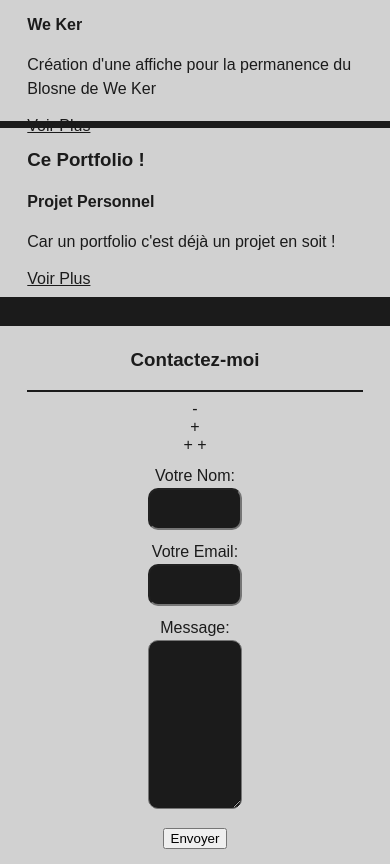
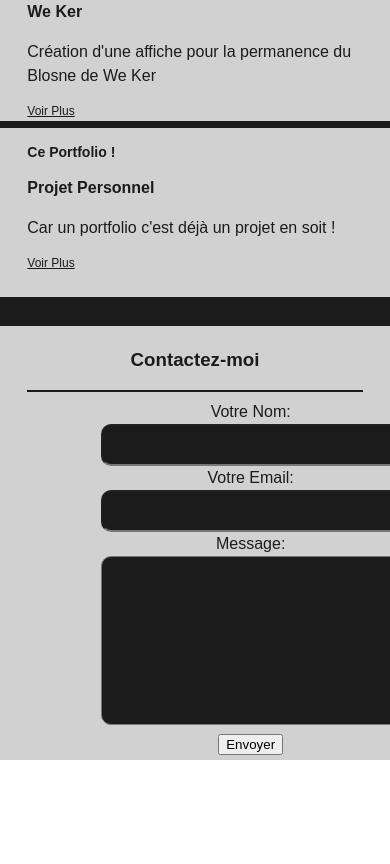
Before and after one commit to KeymoKawaii/Porfolio, a Gatsby site: page / in a window 390 px wide. Shown: the part 3215-4079 px from the top of the page. After the commit the page ends 3975 px from the top, so only its background shows below. Built offline with nearby package versions, Linux system fonts and the light colour scheme; Gatsby itself is replaced by a stand-in of ours.

Commit message:
test responsive

```diff
--- a/src/components/Style.css
+++ b/src/components/Style.css
@@ -294,20 +294,30 @@ nav ul li:hove{
 }
 .Contact p{
     width: 50%;
-    margin: auto;
+    min-width: 300px;
     margin-top: 10px;
     margin-bottom: 10px;
+    margin: auto;
 }
 .Contact p input, .Contact p textarea{
     width: 100%;
+    min-width: 300px;
     background-color: rgb(27, 27, 27);
     color: rgb(209, 209, 209);
     min-height: 5vh;
     border-radius: 10px;
+    margin: auto;
 }
 .Contact p textarea{
     min-height: 20vh;
 }
+
+/* Medias Queries */
+@media screen and (max-width: 450px) {
+    .Projet div div {
+      font-size: 12px;
+    }
+  }
 /* ANIMATION */
 @keyframes title{
     from{
--- a/src/pages/Contact.js
+++ b/src/pages/Contact.js
@@ -8,24 +8,11 @@ const About = () => (
       <SEO title="Contact" />
       <h3>Contactez-moi</h3>
       <hr />
-      {/* <form name="send-place" method="POST" enctype="multipart/form-data"  data-netlify="true">
-        <p>
-          <label>Votre Nom: <input type="text" name="name" /></label>
-        </p>
-        <p>
-          <label>Votre Email: <input type="email" name="email" /></label>
-        </p>
-        <p>
-          <label>Message: <textarea name="message"></textarea></label>
-        </p>
-        <p>
-          <button type="submit">Envoyer</button>
-        </p>
-      </form> */}
-      - <form method="post" action="#">
-+ <form method="post" netlify-honeypot="bot-field" data-netlify="true" name="contact">
-+   <input type="hidden" name="bot-field" />
-+   <input type="hidden" name="form-name" value="contact" />
+
+    <form method="post" action="#">
+      <form method="post" netlify-honeypot="bot-field" data-netlify="true" name="contact">
+        <input type="hidden" name="bot-field" />
+        <input type="hidden" name="form-name" value="contact" />
             <p>
               <label>Votre Nom: <input type="text" name="name" /></label>
             </p>
```
Lines whose indentation alone changed are shown as unchanged.
